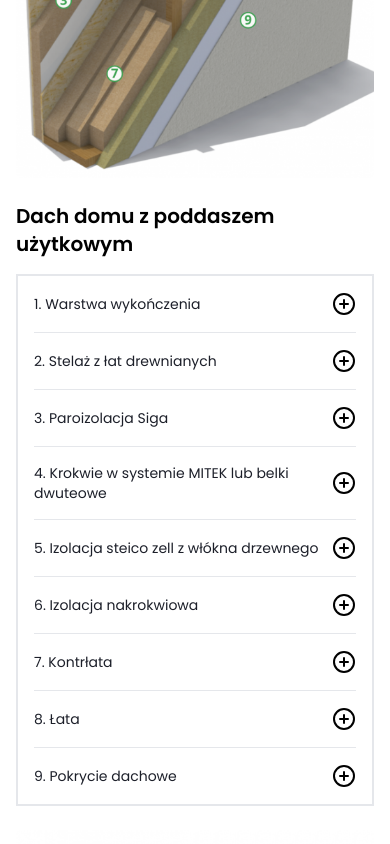
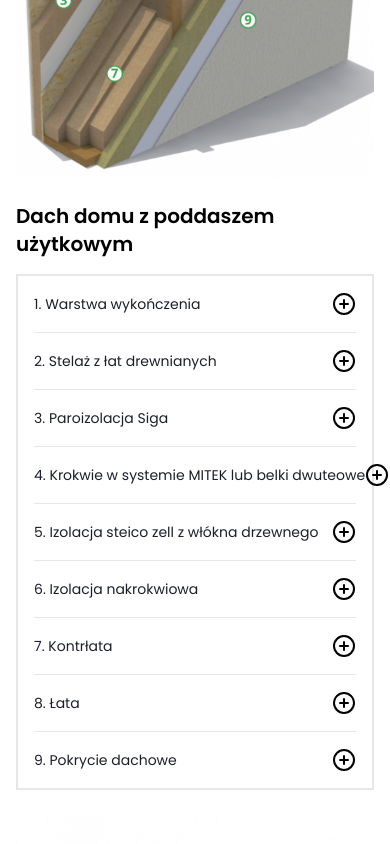
Before and after one commit to MikiLewy/Trehaus, a Next.js app: page /technologia in a window 390 px wide. Shown: the part 1080-1924 px from the top of the page. Built offline with nearby package versions, Linux system fonts and the light colour scheme.

Commit message:
fix: styles changes

```diff
--- a/features/home/components/atoms/advantage-card.tsx
+++ b/features/home/components/atoms/advantage-card.tsx
@@ -11,7 +11,7 @@ interface Props {
 const AdvantageCard = ({ title, description, Icon }: Props) => {
   return (
     <div className="flex flex-row flex-wrap gap-2 items-start lg:py-8 text-black lg:gap-4">
-      <Icon className="h-8 w-8 xl:h-9 xl:w-9 min-w-max" />
+      <Icon className="h-8 w-8 xl:h-9 xl:w-9 min-w-max text-left" />
       <div className="flex flex-col flex-1">
         <Typography variant="h5">{title}</Typography>
         <Typography variant="p1" className="text-secondary mt-2">
--- a/features/offer/components/atoms/accordion-item/accordion-item.tsx
+++ b/features/offer/components/atoms/accordion-item/accordion-item.tsx
@@ -19,13 +19,15 @@ const AccordionItem = ({ title, description, data }: Props) => {
   const [isOpen, setIsOpen] = useState(false);
 
   return (
-    <div>
+    <div className="w-full flex-1">
       <div className="flex flex-col gap-2">
         <div
           className="flex flex-row items-center justify-between py-2"
           onClick={() => setIsOpen(prevIsOpen => !prevIsOpen)}>
           <div className="flex flex-col">
-            <h4 className="text-lg font-medium lg:text-2xl">{title}</h4>
+            <h4 className="text-lg font-medium min-w-max lg:text-2xl">
+              {title}
+            </h4>
             <p className="text-sm lg:text-base">{description}zł</p>
           </div>
           <motion.div
--- a/features/technology/components/atoms/accordion-item.tsx
+++ b/features/technology/components/atoms/accordion-item.tsx
@@ -18,12 +18,12 @@ const AccordionItem = ({ title, description, index, isLastItem }: Props) => {
   const [isOpen, setIsOpen] = useState(false);
 
   return (
-    <div>
-      <div>
+    <div className="flex-1 w-full">
+      <div className="w-full">
         <div
-          className="flex flex-row items-center justify-between cursor-pointer "
+          className="flex flex-row items-center justify-between cursor-pointer"
           onClick={() => setIsOpen(prevIsOpen => !prevIsOpen)}>
-          <h4 className="text-sm lg:text-base xl:text-lg text-gray-950/90">
+          <h4 className="min-w-max text-sm lg:text-base xl:text-lg text-gray-950/90">
             {convertIndexToNumber(index)}. {title}
           </h4>
           <motion.div
--- a/features/technology/components/molecules/construction-detail-section-item.tsx
+++ b/features/technology/components/molecules/construction-detail-section-item.tsx
@@ -24,11 +24,11 @@ const ConstructionDetailSectionItem = ({
 }: Props) => {
   return (
     <section className="flex flex-col items-center sm:flex-row sm:justify-between lg:items-start gap-6 md:gap-10 lg:gap-20 ">
-      <div className="flex flex-col gap-4 lg:gap-6  w-full sm:basis-1/2   ">
+      <div className="flex flex-col gap-4 lg:gap-6 w-full sm:basis-1/2  ">
         <Typography variant="h3" className="font-semibold">
           {title}
         </Typography>
-        <div className="border-2 border-gray-200  max-w-xl p-4 flex flex-col gap-4">
+        <div className="border-2 border-gray-200 max-w-xl p-4 flex flex-col gap-4">
           {details?.map(({ key, title, description }, index) => (
             <AccordionItem
               key={key}
```
